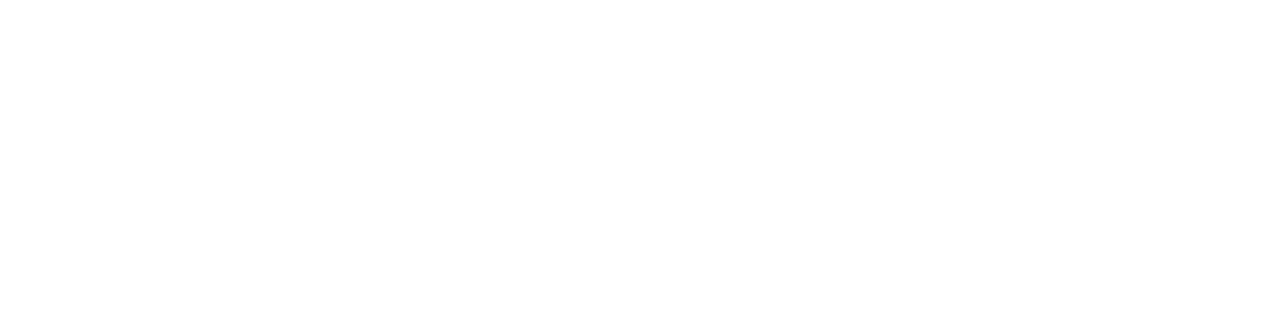
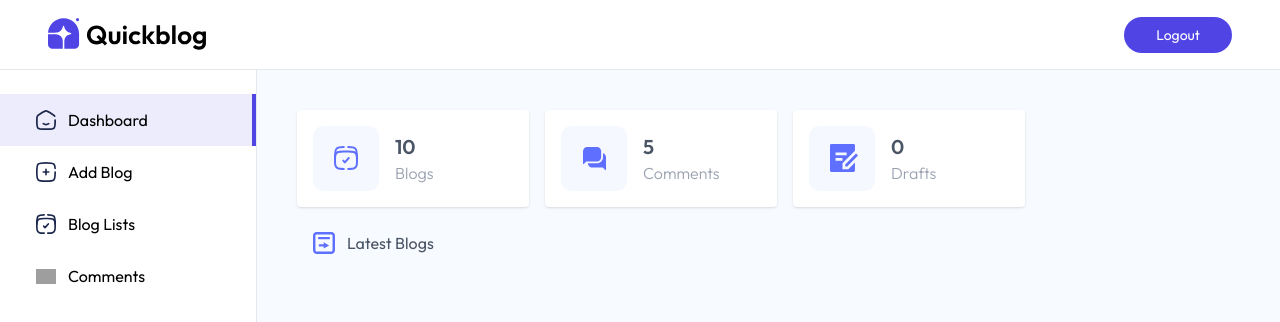
Before and after one commit to AhmadAli-68/MERN-Blog-App, a React (Vite) app in the folder frontend/: page /admin in a window 1280 px wide. Before the commit this address had no page. Shown: the top 322 px of the page. Built offline with nearby package versions, Linux system fonts and the light colour scheme; grey boxes are pictures that could not be loaded.

Commit message:
Working on dashboard data

```diff
--- a/frontend/src/App.jsx
+++ b/frontend/src/App.jsx
@@ -1,6 +1,12 @@
 import { Route, Routes } from "react-router-dom"
 import Home from "./pages/Home"
 import Blog from "./pages/Blog"
+import Layout from "./pages/admin/Layout"
+import Dashboard from "./pages/admin/Dashboard"
+import AddBlog from "./pages/admin/AddBlog"
+import ListBlog from "./pages/admin/ListBlog"
+import Comments from "./pages/admin/Comments"
+import Login from "./components/admin/Login"
 
 const App = () => {
   return (
@@ -8,6 +14,12 @@
       <Routes>
         <Route path="/" element={<Home />} />
         <Route path="/blog/:id" element={<Blog />} />
+        <Route path="/admin" element={true ? <Layout /> : <Login />}>
+          <Route index element={<Dashboard />} />
+          <Route path="addBlog" element={<AddBlog />} />
+          <Route path="listBlog" element={<ListBlog />} />
+          <Route path="comments" element={<Comments />} />
+        </Route>
       </Routes>
     </div>
   )
--- /dev/null
+++ b/frontend/src/components/admin/Login.jsx
@@ -0,0 +1,51 @@
+import { useState } from 'react'
+
+const Login = () => {
+    const [email, setEmail] = useState("")
+    const [password, setPassword] = useState("")
+
+    const handleSubmit = async (e) => {
+        e.preventDefault();
+    }
+
+    return (
+        <div className='flex items-center justify-center h-screen'>
+            <div className='w-full max-w-sm p-6 max-md:m-6 border border-primary/30 shadow-xl shadow-primary/15 rounded-lg'>
+                <div className='flex flex-col items-center justify-center'>
+                    <div className='w-full py-6 text-center'>
+                        <h1 className='text-3xl font-bold'><span className='text-primary'>Admin</span> Login</h1>
+                        <p className='font-light'>Enter your credentials to access the admin panel</p>
+                    </div>
+
+                    <form onSubmit={handleSubmit} className='mt-6 w-full sm:max-w-md text-gray-600'>
+                        <div className='flex flex-col'>
+                            <label>Email</label>
+                            <input
+                                className='border-b-2 border-gray-300 p-2 outline-none mb-6'
+                                type="email"
+                                placeholder='your email id'
+                                onChange={e => setEmail(e.target.value)}
+                                value={email}
+                                required />
+                        </div>
+
+                        <div className='flex flex-col'>
+                            <label>Password</label>
+                            <input
+                                className='border-b-2 border-gray-300 p-2 outline-none mb-6'
+                                type="password"
+                                placeholder='your password'
+                                onChange={e => setPassword(e.target.value)}
+                                value={password}
+                                required />
+                        </div>
+
+                        <button type="submit" className='w-full py-3 font-medium text-white bg-primary rounded cursor-pointer hover:bg-primary/90 transition-all'>Login</button>
+                    </form>
+                </div>
+            </div>
+        </div>
+    )
+}
+
+export default Login
--- /dev/null
+++ b/frontend/src/components/admin/Sidebar.jsx
@@ -0,0 +1,39 @@
+import { NavLink } from 'react-router-dom'
+import { assets } from '../../assets/assets'
+
+const Sidebar = () => {
+    return (
+        <div className='flex flex-col border-r border-gray-200 min-h-full pt-6'>
+            <NavLink
+                className={({ isActive }) => `flex items-center gap-3 py-3.5 px-3 md:px-9 md:min-w-64 cursor-pointer ${isActive && "bg-primary/10 border-r-4 border-primary"}`}
+                end={true}
+                to={"/admin"}>
+                <img src={assets.home_icon} alt="home icon" className='min-w-4 w-5' />
+                <p className='hidden md:inline-block'>Dashboard</p>
+            </NavLink>
+
+            <NavLink
+                className={({ isActive }) => `flex items-center gap-3 py-3.5 px-3 md:px-9 md:min-w-64 cursor-pointer ${isActive && "bg-primary/10 border-r-4 border-primary"}`}
+                to="/admin/addBlog">
+                <img src={assets.add_icon} alt="home icon" className='min-w-4 w-5' />
+                <p className='hidden md:inline-block'>Add Blog</p>
+            </NavLink>
+
+            <NavLink
+                className={({ isActive }) => `flex items-center gap-3 py-3.5 px-3 md:px-9 md:min-w-64 cursor-pointer ${isActive && "bg-primary/10 border-r-4 border-primary"}`}
+                to="/admin/listBlog">
+                <img src={assets.list_icon} alt="home icon" className='min-w-4 w-5' />
+                <p className='hidden md:inline-block'>Blog Lists</p>
+            </NavLink>
+
+            <NavLink
+                className={({ isActive }) => `flex items-center gap-3 py-3.5 px-3 md:px-9 md:min-w-64 cursor-pointer ${isActive && "bg-primary/10 border-r-4 border-primary"}`}
+                to="/admin/comments">
+                <img src={assets.comment_icon} alt="home icon" className='min-w-4 w-5' />
+                <p className='hidden md:inline-block'>Comments</p>
+            </NavLink>
+        </div>
+    )
+}
+
+export default Sidebar
--- a/frontend/src/pages/admin/Dashboard.jsx
+++ b/frontend/src/pages/admin/Dashboard.jsx
@@ -1,9 +1,66 @@
-import React from 'react'
+import { useEffect, useState } from 'react'
+import { assets, dashboard_data } from '../../assets/assets'
 
 const Dashboard = () => {
+    const [dashboardData, setDashboardData] = useState({
+        blogs: 0,
+        comments: 0,
+        drafts: 0,
+        recentBlogs: []
+    })
+
+    const fetchDashboard = async () => {
+        setDashboardData(dashboard_data)
+    }
+
+    useEffect(() => {
+        fetchDashboard()
+    }, [])
+
     return (
-        <div>
-            Dashboard
+        <div className='flex-1 p-5 md:p-10 bg-blue-50/50'>
+            <div className='flex flex-wrap gap-4'>
+                <div className='flex items-center gap-4 p-4 bg-white min-w-58 rounded shadow cursor-pointer hover:scale-105 transition-all'>
+                    <img src={assets.dashboard_icon_1} alt="dashboard icon" className='' />
+                    <div>
+                        <p className='font-semibold text-xl text-gray-600'>{dashboardData.blogs}</p>
+                        <p className='text-gray-400 font-light'>Blogs</p>
+                    </div>
+                </div>
+
+                <div className='flex items-center gap-4 p-4 bg-white min-w-58 rounded shadow cursor-pointer hover:scale-105 transition-all'>
+                    <img src={assets.dashboard_icon_2} alt="dashboard icon" className='' />
+                    <div>
+                        <p className='font-semibold text-xl text-gray-600'>{dashboardData.comments}</p>
+                        <p className='text-gray-400 font-light'>Comments</p>
+                    </div>
+                </div>
+
+                <div className='flex items-center gap-4 p-4 bg-white min-w-58 rounded shadow cursor-pointer hover:scale-105 transition-all'>
+                    <img src={assets.dashboard_icon_3} alt="dashboard icon" className='' />
+                    <div>
+                        <p className='font-semibold text-xl text-gray-600'>{dashboardData.drafts}</p>
+                        <p className='text-gray-400 font-light'>Drafts</p>
+                    </div>
+                </div>
+            </div>
+
+            <div>
+                <div className='flex items-center gap-3 m-4 mt-6 text-gray-600'>
+                    <img src={assets.dashboard_icon_4} alt="dashboard" />
+                    <p>Latest Blogs</p>
+                </div>
+
+                <div className=''>
+                    <table className=''>
+                        <thead className=''>
+                            <tr>
+
+                            </tr>
+                        </thead>
+                    </table>
+                </div>
+            </div>
         </div>
     )
 }
--- a/frontend/src/pages/admin/Layout.jsx
+++ b/frontend/src/pages/admin/Layout.jsx
@@ -1,10 +1,31 @@
-import React from 'react'
+import { Outlet, useNavigate } from 'react-router-dom'
+import { assets } from '../../assets/assets'
+import Sidebar from '../../components/admin/Sidebar'
 
 const Layout = () => {
+    const navigate = useNavigate()
+
+    const logout = () => {
+        navigate('/')
+    }
+
     return (
-        <div>
-            Layout
-        </div>
+        <>
+            <div className='flex items-center justify-between py-2 h-[70px] px-4 sm:px-12 border-b border-gray-200'>
+                <img
+                    src={assets.logo}
+                    alt="logo"
+                    className='w-32 sm:w-40 cursor-pointer'
+                    onClick={() => navigate("/")}
+                />
+                <button onClick={logout} className='text-sm px-8 py-2 bg-primary text-white rounded-full cursor-pointer'>Logout</button>
+            </div>
+
+            <div className='flex h-[calc(100vh-70px)]'>
+                <Sidebar />
+                <Outlet />
+            </div>
+        </>
     )
 }
 
```
